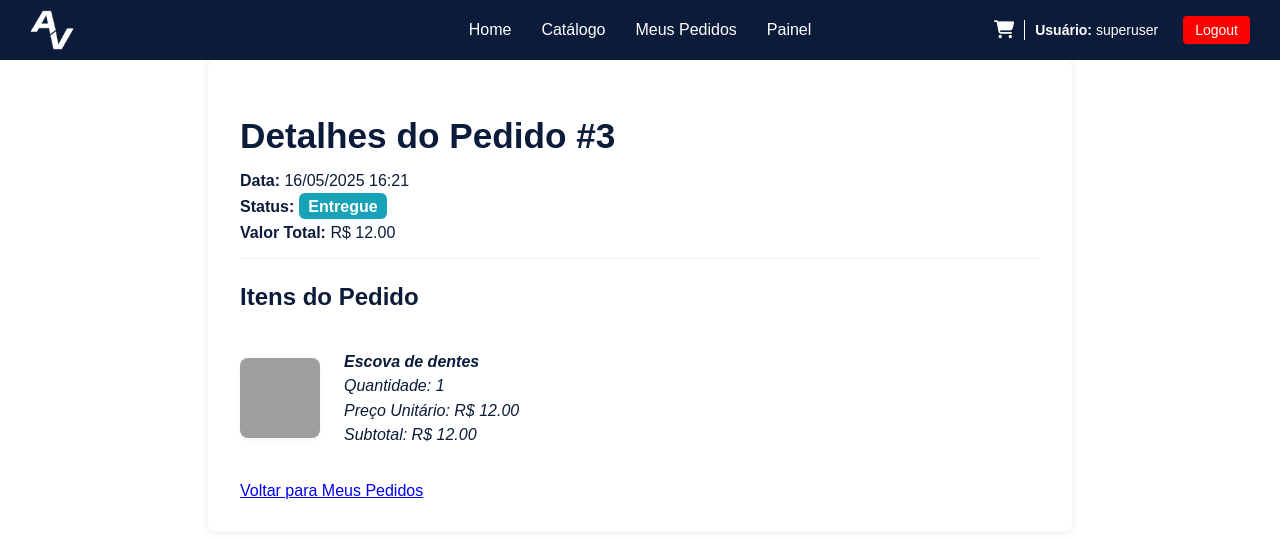
After one commit to LuizFernandoIbrahim/catalogo, a Django app: page /meus-pedidos/3/ in a window 1280 px wide. The commit adds this page. Shown: the top 538 px of the page. Run offline with Django 5.2, Linux system fonts and the light colour scheme; a user stored in the database is signed in; data comes from the database, SQL or seed files in the repository; both versions use the stored data as it was after the commit; grey boxes are pictures that could not be loaded.

Commit message:
Implementação de status do pedido

```diff
--- /dev/null
+++ b/accounts/static/css/detalhes_pedido.css
@@ -0,0 +1,132 @@
+.detail-container {
+            max-width: 900px;
+            margin: 30px auto;
+            background-color: #fff;
+            padding: 30px;
+            border-radius: 12px;
+            box-shadow: 0 4px 12px rgba(0,0,0,0.08);
+            font-family: Arial, sans-serif;
+            color: #0b1b39;
+            text-decoration: none;
+        }
+
+        /* Estilos para o cabeçalho do pedido */
+        .detail-header {
+            border-bottom: 2px solid #eee;
+            padding-bottom: 1.5rem;
+            margin-bottom: 2rem;
+            display: flex;
+            flex-direction: column;
+            gap: 0.5rem;
+            text-decoration: none;
+        }
+
+        .detail-header h1 {
+            font-size: 2.2rem;
+            color: #0b1b39;
+            margin-bottom: 0.5rem;
+            text-decoration: none;
+        }
+
+        .detail-header p {
+            font-size: 1rem;
+            color: #0b1b39;
+            margin: 0;
+            text-decoration: none;
+        }
+
+        .detail-header .status {
+            font-weight: bold;
+            padding: 0.3rem 0.6rem;
+            border-radius: 6px;
+            color: white;
+            text-decoration: none;
+        }
+
+        .detail-header .aguardando_pagamento { background-color: #ffc107; }
+        .detail-header .pago { background-color: #28a745; }
+        .detail-header .enviado { background-color: #007bff; }
+        .detail-header .entregue { background-color: #17a2b8; }
+        .detail-header .cancelado { background-color: #dc3545; }
+
+        /* Estilos para a seção de itens do pedido */
+        .order-items h2 {
+            font-size: 1.6rem;
+            color: #0b1b39;
+            margin-bottom: 1.5rem;
+            border-bottom: 1px solid #eee;
+            padding-bottom: 0.8rem;
+            text-decoration: none;
+        }
+
+        .item-detail {
+            display: flex;
+            align-items: center;
+            gap: 1.5rem;
+            padding: 1rem 0;
+            border-bottom: 1px solid #f2f2f2;
+            text-decoration: none;
+        }
+
+        .item-detail:last-child {
+            border-bottom: none;
+            padding-bottom: 0;
+            text-decoration: none;
+        }
+
+        .item-detail img {
+            width: 80px;
+            height: 80px;
+            border-radius: 8px;
+            object-fit: cover;
+            box-shadow: 0 2px 5px rgba(0,0,0,0.05);
+            text-decoration: none;
+        }
+
+        .item-detail div {
+            flex-grow: 1;
+            text-decoration: none;
+        }
+
+        .item-detail div p {
+            margin: 0.4rem 0;
+            font-size: 1rem;
+            color: #0b1b39;
+            text-decoration: none;
+        }
+
+        .item-detail div p strong {
+            font-weight: bold;
+            color: #0b1b39;
+            text-decoration: none;
+        }
+
+        /* Estilos para o link de voltar */
+        .back-link-container {
+            margin-top: 3rem;
+            text-align: left;
+            text-decoration: none;
+        }
+
+        .back-link-container a.btn {
+            display: inline-block;
+            background-color: #0b1b39;
+            color: white;
+            padding: 10px 20px;
+            text-decoration: none !important;
+            border-radius: 8px;
+            font-size: 1rem;
+            transition: background-color 0.3s ease;
+        }
+
+        .back-link-container a.btn:hover {
+            background-color: #1a237e;
+            text-decoration: none;
+        }
+
+        /* Estilos para mensagem de pedido vazio */
+        .order-items p {
+            font-style: italic;
+            color: #0b1b39;
+            text-decoration: none;
+        }
--- a/accounts/templates/base.html
+++ b/accounts/templates/base.html
@@ -109,6 +109,7 @@
             <div class="nav-center">
                 <a href="{% url 'home' %}">Home</a>
                 <a href="{% url 'catalogo' %}">Catálogo</a>
+                <a href="{% url 'lista_pedidos' %}">Meus Pedidos</a>
                 {% if user.is_authenticated and user.is_superuser %}
                     <a href="{% url 'admin:index' %}">Painel</a>
                 {% endif %}
--- /dev/null
+++ b/accounts/templates/detalhes_pedido.html
@@ -0,0 +1,50 @@
+{% load static %}
+<!DOCTYPE html>
+<html lang="pt-br">
+<head>
+    <meta charset="UTF-8">
+    <meta name="viewport" content="width=device-width, initial-scale=1.0">
+    <title>Detalhes do Pedido #{{ pedido.id }}</title>
+    <link rel="stylesheet" href="{% static 'css/detalhes_pedido.css' %}">
+    <style>
+        /* Estilos adicionais se necessário */
+        .detail-container { max-width: 800px; margin: auto; background-color: #fff; padding: 2rem; border-radius: 8px; box-shadow: 0 0 8px rgba(0,0,0,0.1); text-decoration: none; }
+        .detail-header { border-bottom: 1px solid #eee; padding-bottom: 1rem; margin-bottom: 1.5rem; }
+        .item-detail p { margin: 0.3rem 0; }
+    </style>
+</head>
+<body>
+     {% include 'base.html' %}
+
+    <main class="detail-container">
+        <div class="detail-header">
+            <h1>Detalhes do Pedido #{{ pedido.id }}</h1>
+            <p><strong>Data:</strong> {{ pedido.data_pedido|date:"d/m/Y H:i" }}</p>
+            <p><strong>Status:</strong> <span class="status {{ pedido.status }}">{{ pedido.get_status_display }}</span></p>
+            <p><strong>Valor Total:</strong> R$ {{ pedido.valor_total|floatformat:2 }}</p>
+            {# Adicione outras informações se tiver (endereço, rastreio, etc.) #}
+        </div>
+
+        <h2>Itens do Pedido</h2>
+        <div class="order-items">
+            {% for item in pedido.itens.all %}
+                <div class="item item-detail">
+                    <img src="{{ item.produto.imagem|default:'https://via.placeholder.com/60' }}" alt="{{ item.nome_produto }}">
+                    <div>
+                        <p><strong>{{ item.nome_produto }}</strong></p>
+                        <p>Quantidade: {{ item.quantidade }}</p>
+                        <p>Preço Unitário: R$ {{ item.preco_item|floatformat:2 }}</p>
+                        <p>Subtotal: R$ {{ item.get_subtotal|floatformat:2 }}</p>
+                    </div>
+                </div>
+            {% empty %}
+                <p>Não há itens neste pedido.</p>
+            {% endfor %}
+        </div>
+
+        <div style="margin-top: 2rem;">
+            <a href="{% url 'lista_pedidos' %}" class="btn">Voltar para Meus Pedidos</a>
+        </div>
+    </main>
+</body>
+</html>
--- a/accounts/views.py
+++ b/accounts/views.py
@@ -11,8 +11,9 @@ from django.contrib.auth.decorators import login_required, user_passes_test
 from django.http import JsonResponse
 from django.shortcuts import render, get_object_or_404
 from django.views.decorators.http import require_POST
-from .models import Produto
+from .models import Produto, Pedido, ItemPedido
 from django.views.decorators.csrf import csrf_exempt
+from decimal import Decimal
 import json
 
 @csrf_exempt
@@ -189,15 +190,68 @@ def finalizar_compra_view(request):
     carrinho = request.session.get("carrinho", {})
 
     if not carrinho:
-        return JsonResponse({"sucesso": False, "erro": "Seu carrinho está vazio."})
+        messages.error(request, "Seu carrinho está vazio.")
+        return redirect('carrinho') # Redireciona de volta ao carrinho
 
-    # Aqui você pode salvar o pedido no banco, enviar e-mail etc.
+    try:
+        pedido_total = Decimal('0.00')
+        itens_para_salvar = []
 
-    # Limpar carrinho da sessão após finalizar
-    request.session["carrinho"] = {}
+        # 1. Calcular total e preparar itens
+        for produto_id_str, quantidade in carrinho.items():
+            try:
+                produto = Produto.objects.get(id=produto_id_str, is_active=True)
+                subtotal_item = produto.preco * Decimal(quantidade)
+                pedido_total += subtotal_item
+                itens_para_salvar.append({
+                    'produto': produto,
+                    'nome_produto': produto.nome,
+                    'preco_item': produto.preco,
+                    'quantidade': quantidade
+                })
+            except Produto.DoesNotExist:
+                messages.error(request, f"Produto com ID {produto_id_str} não encontrado ou inativo.")
+                return redirect('carrinho')
 
-    return JsonResponse({
-        "sucesso": True,
-        "mensagem": "Compra finalizada com sucesso.",
-        "redirect": "/catalogo/"  # ou página de "Obrigado"
-    })
+        # 2. Criar o Pedido principal
+        novo_pedido = Pedido.objects.create(
+            usuario=request.user,
+            valor_total=pedido_total
+            # O status padrão já é 'aguardando_pagamento' (definido no model)
+        )
+
+        # 3. Criar os Itens do Pedido
+        for item_data in itens_para_salvar:
+            ItemPedido.objects.create(
+                pedido=novo_pedido,
+                produto=item_data['produto'],
+                nome_produto=item_data['nome_produto'],
+                preco_item=item_data['preco_item'],
+                quantidade=item_data['quantidade']
+            )
+
+        # 4. Limpar o carrinho da sessão APÓS salvar tudo
+        request.session["carrinho"] = {}
+
+        messages.success(request, f"Pedido #{novo_pedido.id} realizado com sucesso! Aguardando pagamento.")
+        # Redireciona para a nova lista de pedidos
+        return redirect('lista_pedidos')
+
+    except Exception as e:
+        messages.error(request, f"Ocorreu um erro ao finalizar a compra: {str(e)}")
+        return redirect('carrinho')
+
+@login_required
+def lista_pedidos_view(request):
+    pedidos = Pedido.objects.filter(usuario=request.user).prefetch_related('itens__produto') # Otimiza a busca
+    context = {'pedidos': pedidos}
+    # Usaremos o seu 'listapedidos.html' como base, mas ele precisa ser modificado (ver Passo 5)
+    return render(request, 'listapedidos.html', context)
+
+@login_required
+def detalhes_pedido_view(request, pedido_id):
+    # Garante que o usuário só veja seus próprios pedidos
+    pedido = get_object_or_404(Pedido.objects.prefetch_related('itens__produto'), id=pedido_id, usuario=request.user)
+    context = {'pedido': pedido}
+    # Você precisará criar o template 'detalhes_pedido.html' (ver Passo 6)
+    return render(request, 'detalhes_pedido.html', context)
--- a/catalogo/urls.py
+++ b/catalogo/urls.py
@@ -20,7 +20,8 @@ from accounts.views import (
     register_view, login_view, custom_logout, catalogo_view, home_view,
     painel_view, detalhes_produto, carrinho_view, editar_view,
     addcarrinho_view, remover_item_view, atualizar_item_view,
-    obter_carrinho_view, finalizar_compra_view
+    obter_carrinho_view, finalizar_compra_view, lista_pedidos_view,
+    detalhes_pedido_view
 )
 
 urlpatterns = [
@@ -40,4 +41,6 @@ urlpatterns = [
     path('carrinho/atualizar/<int:produto_id>/', atualizar_item_view, name='atualizar_item'),
     path('carrinho/obter/', obter_carrinho_view, name='obter_carrinho'),
     path('carrinho/finalizar/', finalizar_compra_view, name='finalizar_compra'),
+    path('meus-pedidos/', lista_pedidos_view, name='lista_pedidos'),
+    path('meus-pedidos/<int:pedido_id>/', detalhes_pedido_view, name='detalhes_pedido'),
 ]
```
Also changed, not shown: accounts/admin.py (+30 -3 lines), accounts/models.py (+62 -0 lines), accounts/static/css/listapedidos.css (added, +28 -0 lines), accounts/templates/carrinho.html (+57 -2 lines), accounts/templates/listapedidos.html (added, +80 -0 lines), accounts/migrations/0003_pedido_itempedido.py (added), db.sqlite3.
